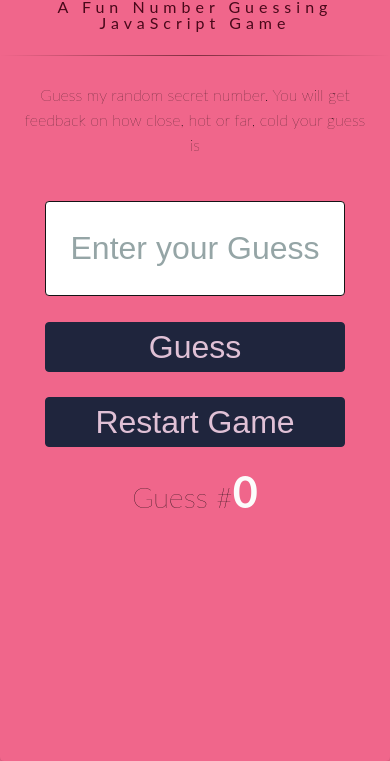
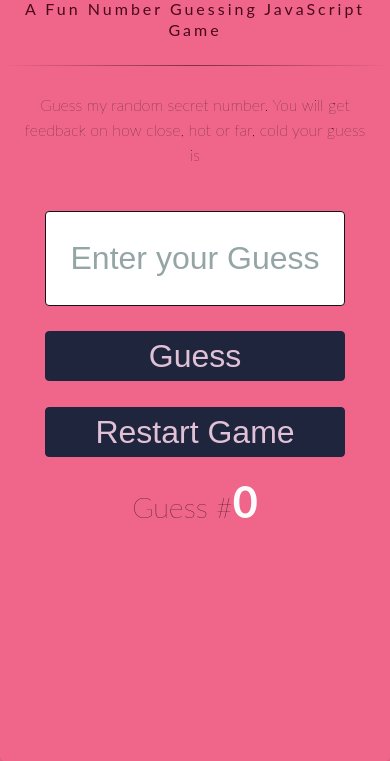
Before and after one commit to codekit/guess-my-number, a plain HTML site: page index.html in a window 390 px wide. Shown: the part 104-865 px from the top of the page. Drawn offline with nearby package versions, Linux system fonts and the light colour scheme.

Commit message:
Update style.css

```diff
--- a/styles/style.css
+++ b/styles/style.css
@@ -209,13 +209,14 @@ ul.guessBox li {
     color: #fff;
 }
 @media only screen and (max-width: 480px) {
-            h1 {
-  font-size: 1.4em;
-            }
+   h1 {
+      font-size: 1.4em;
+      }
 
 header h2 {
-
-  font-size: 1em;
+   font-size: 1em;
+  line-height: 1.3em;
+  letter-spacing: 3px;
 }
 p {
   padding: 18px;
```
